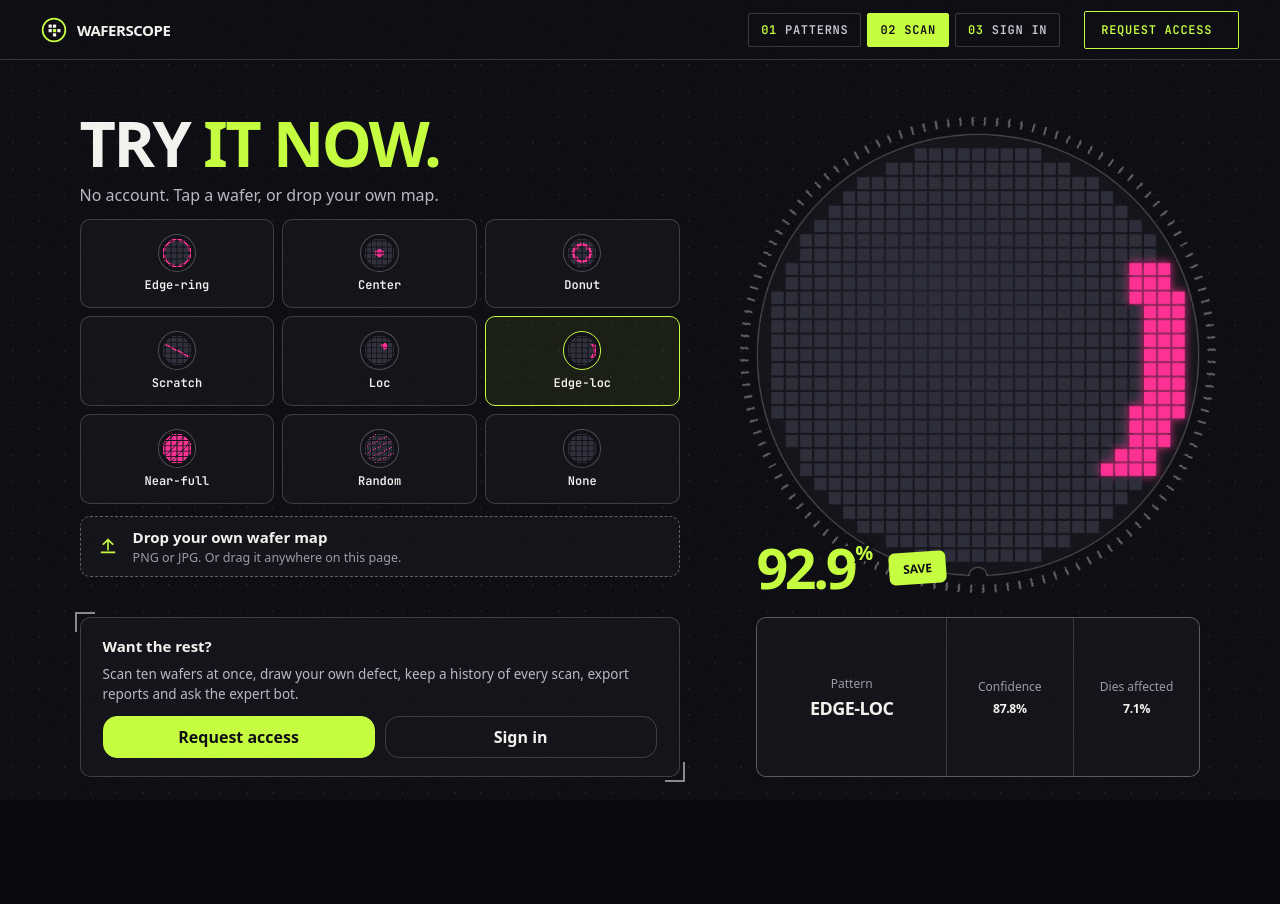
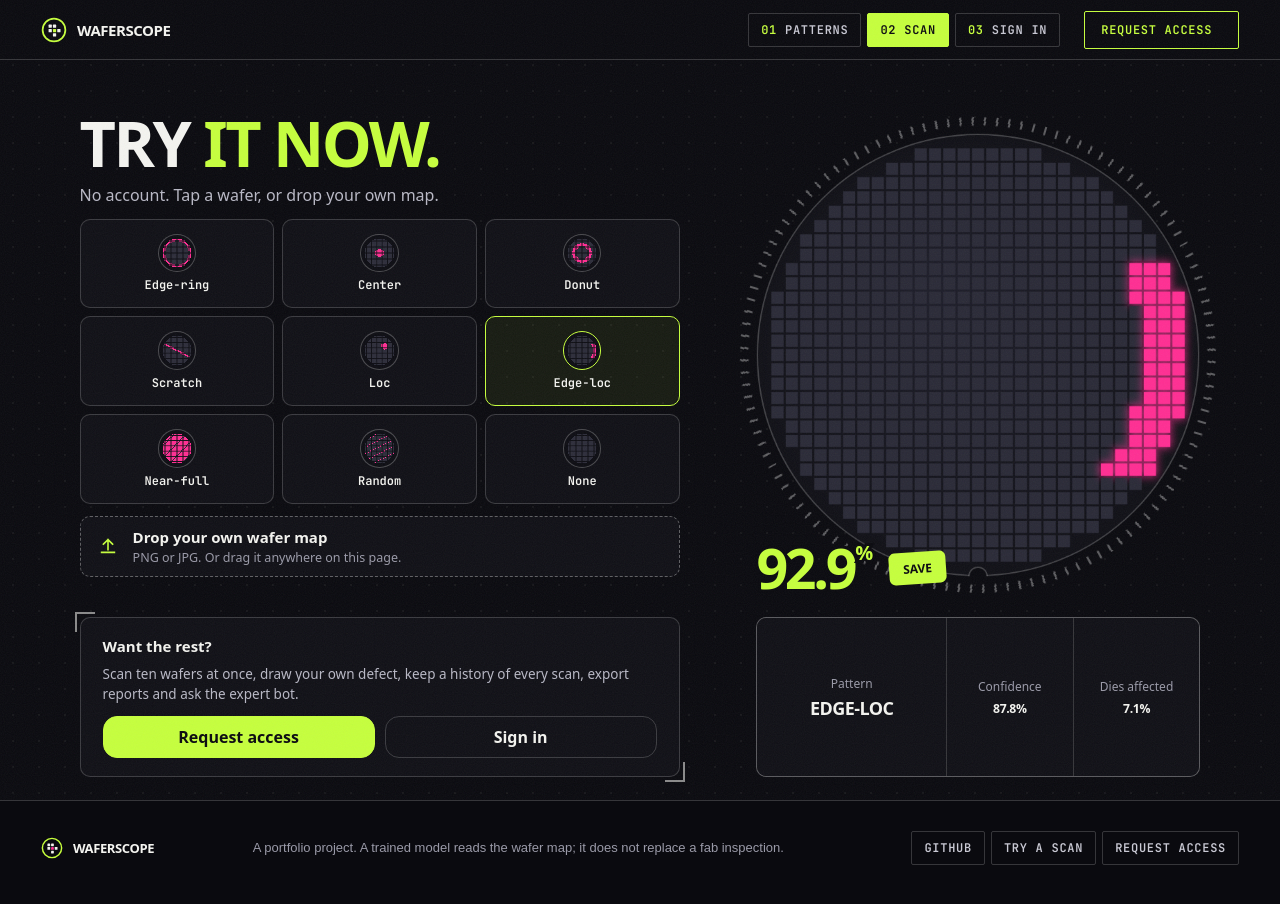
Before and after one commit to aristotile-dev/Semiconductor-Wafer-Detection-System, a React (Vite) app: page /scan in a window 1280 px wide. Shown: the top 904 px of the page. Before the commit the page ends 800 px from the top, so only its background shows below. Built offline with nearby package versions, Linux system fonts and the light colour scheme; no server answers; a web font is replaced by a local one.

Commit message:
Public pages: add a closing footer so the page ends instead of stopping at the last tile

```diff
--- /dev/null
+++ b/src/components/PublicFooter.tsx
@@ -0,0 +1,18 @@
+import { Link } from "react-router-dom";
+import { BrandMark } from "./Brand";
+
+/** Closing strip for the public pages, so the page ends instead of stopping. */
+export default function PublicFooter() {
+  const signedIn = !!localStorage.getItem("wafer_token");
+  return (
+    <footer className="pfoot">
+      <Link className="pf-brand" to="/"><BrandMark />WAFERSCOPE</Link>
+      <p>A portfolio project. A trained model reads the wafer map; it does not replace a fab inspection.</p>
+      <nav aria-label="Footer">
+        <a href="https://github.com/aristotile-dev/Semiconductor-Wafer-Detection-System" target="_blank" rel="noreferrer">GitHub</a>
+        <Link to="/scan">Try a scan</Link>
+        {signedIn ? <Link to="/app">Open app</Link> : <Link to="/request">Request access</Link>}
+      </nav>
+    </footer>
+  );
+}
--- a/src/pages/RequestAccess.tsx
+++ b/src/pages/RequestAccess.tsx
@@ -1,6 +1,7 @@
 import { useState } from "react";
 import { Link } from "react-router-dom";
 import TopNav from "../components/TopNav";
+import PublicFooter from "../components/PublicFooter";
 import FillWafer from "../components/FillWafer";
 import { requestAccess } from "../api/client";
 import "../styles/landing.css";
@@ -65,6 +66,7 @@ export default function RequestAccess() {
           </FillWafer>
         </div>
       </div>
+      <PublicFooter />
     </div>
   );
 }
--- a/src/pages/Scan.tsx
+++ b/src/pages/Scan.tsx
@@ -1,6 +1,7 @@
 import { useEffect, useRef, useState } from "react";
 import { Link, useLocation, useSearchParams } from "react-router-dom";
 import TopNav from "../components/TopNav";
+import PublicFooter from "../components/PublicFooter";
 import DieStage from "../components/DieStage";
 import DieMap from "../components/DieMap";
 import Icon from "../components/Icons";
@@ -121,6 +122,7 @@ export default function Scan() {
           <div><span>Dies affected</span><b>{res ? (res.defect_ratio * 100).toFixed(1) + "%" : "–"}</b></div>
         </section>
       </div>
+      <PublicFooter />
     </div>
   );
 }
--- a/src/styles/app.css
+++ b/src/styles/app.css
@@ -1236,3 +1236,13 @@
 .app.gst .gfacts b, .app .scanpage .rfacts .facts b { font-size:clamp(12px, 12.5cqw, 18px); white-space:nowrap; }
 .app.gst .gfacts span, .app .scanpage .rfacts .facts span { white-space:nowrap; }
 @media (max-width:1000px) { .app.gst .gfacts b, .app .scanpage .rfacts .facts b { font-size:clamp(12px, 12.5cqw, 17px); } }
+
+/* ───────── Public footer ───────── */
+.landing .pfoot { position:relative; z-index:1; display:flex; align-items:center; justify-content:space-between; gap:20px 32px; flex-wrap:wrap; max-width:1760px; margin:0 auto; padding:30px var(--pad) 44px; border-top:1px solid var(--line); color:var(--mute); font-size:13px; line-height:1.5; }
+.landing .pfoot .pf-brand { display:flex; align-items:center; gap:10px; font:800 13px var(--font-display); letter-spacing:-.03em; color:var(--ink); text-decoration:none; }
+.landing .pfoot .pf-brand svg { width:22px; height:22px; }
+.landing .pfoot p { flex:1 1 320px; max-width:560px; margin:0; }
+.landing .pfoot nav { position:static; transform:none; display:flex; gap:6px; height:auto; padding:0; background:none; border:0; backdrop-filter:none; }
+.landing .pfoot nav a { padding:8px 12px; border:1px solid #ffffff2e; border-radius:2px; color:#c9c9d4; font:600 12px var(--font-mono); letter-spacing:.06em; text-transform:uppercase; text-decoration:none; transition:background .1s, color .1s, border-color .1s; }
+.landing .pfoot nav a:hover { background:var(--acid); border-color:var(--acid); color:#0a0a0f; }
+@media (max-width:700px) { .landing .pfoot { flex-direction:column; align-items:flex-start; gap:16px; padding-bottom:36px; } .landing .pfoot p { flex:none; max-width:none; } .landing .pfoot nav { flex-wrap:wrap; } }
```
